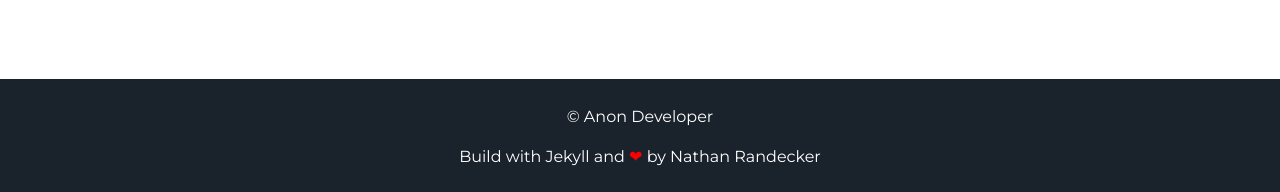
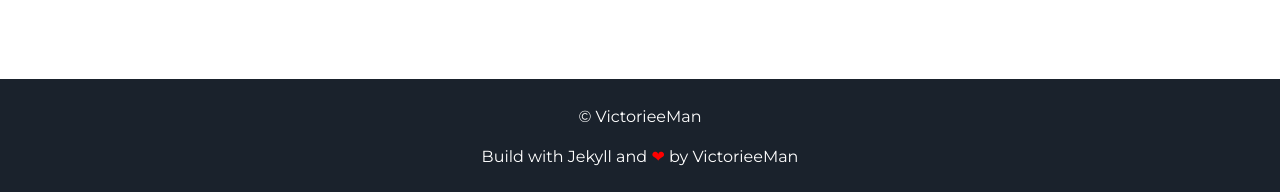
Before and after one commit to VictorieeMan/VictorieeMan.github.io, a Jekyll site: the page built from index.html, in a window 1280 px wide and 900 px high, scrolled down 1723 px. Shown: the part 705-897 px from the top of the window. Built offline with Jekyll 4.4.1, drawn with Linux system fonts in a browser that asks for light colours.

Commit message:
Update footer.html

```diff
--- a/_includes/footer.html
+++ b/_includes/footer.html
@@ -1,6 +1,6 @@
 <footer class="footer">
-    <p>&copy; {{site.username}}</p>
-    <p>Build with Jekyll and <span class="love">❤</span> by <a href="https://github.com/nrandecker">Nathan Randecker</a></p>
+    <p>&copy; VictorieeMan</p>
+    <p>Build with Jekyll and <span class="love">❤</span> by <a href="https://github.com/VictorieeMan/VictorieeMan.github.io">VictorieeMan</a></p>
 </footer>
 <script src="//cdn.jsdelivr.net/particles.js/2.0.0/particles.min.js"></script>
 <script src="{{ "/assets/js/sweet-scroll.min.js" | prepend: site.baseurl }}"></script>
```
